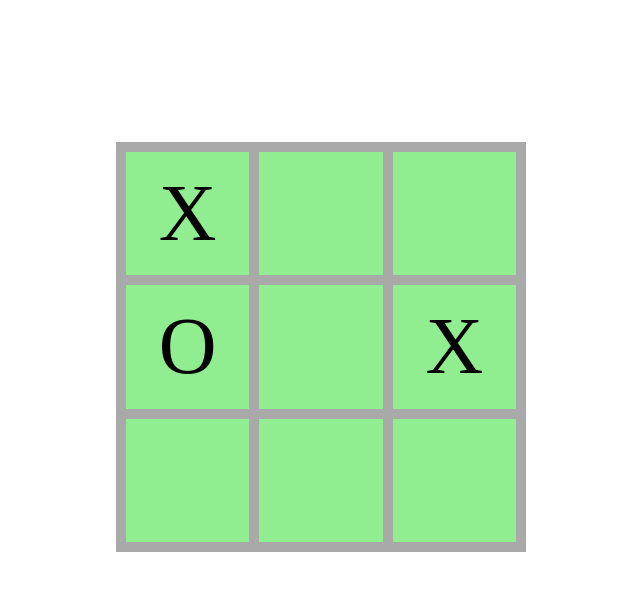
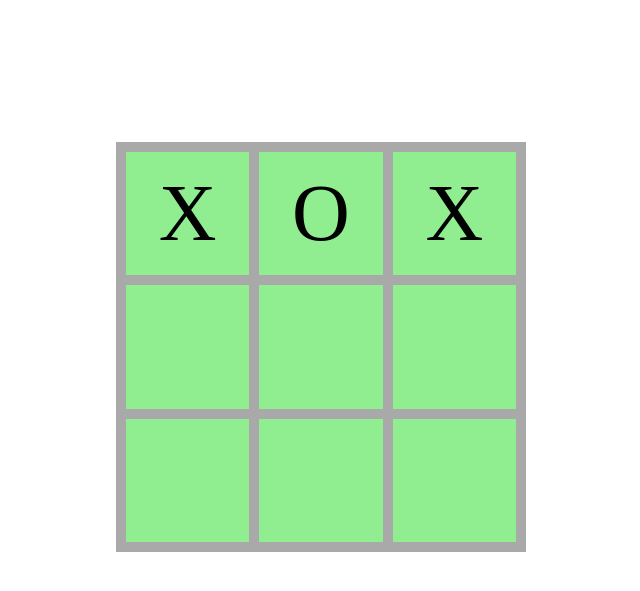
Before and after one commit to emiroquai/Tic-Tac-Toe, a plain HTML site: page index.html in a window 1280 px wide. Shown: the part 103-694 px from the top of the page, without its empty margins (319-959 px from the left). Drawn offline with Linux system fonts and the light colour scheme.

Commit message:
Added makemove and gameflow controller functions

```diff
--- a/index.html
+++ b/index.html
@@ -12,12 +12,12 @@
 </header>
 <main>
     <div class="boardWrapper">
-        <div class="cell" data-index="0">X</div>
+        <div class="cell" data-index="0"></div>
         <div class="cell" data-index="1"></div>
         <div class="cell" data-index="2"></div>
-        <div class="cell" data-index="3">O</div>
+        <div class="cell" data-index="3"></div>
         <div class="cell" data-index="4"></div>
-        <div class="cell" data-index="5">X</div>
+        <div class="cell" data-index="5"></div>
         <div class="cell" data-index="6"></div>
         <div class="cell" data-index="7"></div>
         <div class="cell" data-index="8"></div>
--- a/script.js
+++ b/script.js
@@ -1,22 +1,66 @@
+//Gameboard module
 const Gameboard = (() => {
     const board = ['X', 'O', 'X', '', '', '', '', '', '']
+    const cells = document.querySelectorAll('div.cell')
 
     const getBoard = () => board;
 
+    //Update display function
+    const displayBoard = () => {
+        cells.forEach((cell, index) => {
+            cell.dataset.index = index;
+            cell.textContent = board[index];
+        })
+    }
+
+    //Game flow controller
+    const activePlayer = () => {
+        const x = Player("Player1", "X")
+        const o = Player("Player2", "O")
+        let isPlaying = x
+
+        cells.forEach((cell) => {
+            cell.addEventListener('click', () => {
+                if (isPlaying === x) {
+                    isPlaying = o;
+                } else {
+                    isPlaying = x;
+                }
+            })
+        })
+        return isPlaying
+    }
+
     //Make move function
-    const makeMove = (index, playerSymbol) => {
-    //logic to make move
-        board[index] = playerSymbol;
+    const makeMove = () => {
+        cells.forEach((cell, index) => {
+            cell.dataset.index = index;
+            cell.addEventListener('click', () => {
+                board[index] = activePlayer().playerSymbol;
+                update();
+            })
+        })
     }
-    //Update gameboard function
 
     //Check for a winner function
 
+    //Update Gameboard
+    const update = () => {
+        Gameboard.displayBoard();
+        Gameboard.activePlayer();
+        Gameboard.makeMove();
+    }
+
     return {
         getBoard,
-        makeMove
+        activePlayer,
+        makeMove,
+        displayBoard,
+        update
     };
 })();
+
+Gameboard.update();
 
 //Player factory
 function Player (name, playerSymbol) {
```
